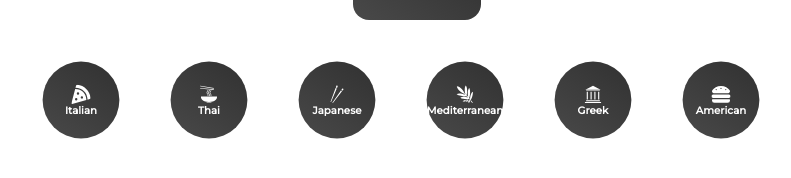
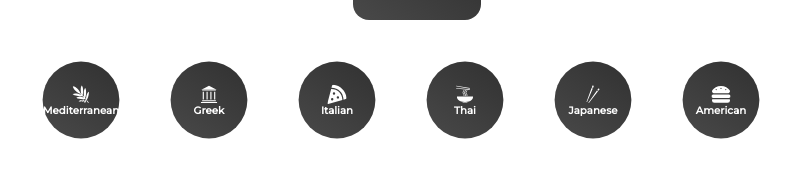
Before and after one commit to GabiSza/nyammm-react-app, a React (Create React App) app: page / in a window 1280 px wide. Shown: the part 201-379 px from the top of the page, without its empty margins (223-1014 px from the left). Built offline with nearby package versions, Linux system fonts and the light colour scheme; no server answers.

Commit message:
more changes in Readme

```diff
--- a/src/components/Category.jsx
+++ b/src/components/Category.jsx
@@ -1,7 +1,7 @@
 import {FaPizzaSlice, FaHamburger} from 'react-icons/fa';
 import {GiNoodles, GiChopsticks, GiOlive, GiGreekTemple} from 'react-icons/gi';
 import styled from 'styled-components';
-//styled-components makes things easier even though I like the idea of having a global CSS file too. I still might work on this
+//styled-components makes things easier even though I like the idea of having a global CSS file too. I still might work on
 import { NavLink } from 'react-router-dom';
 
 //the idea of using react-icons makes life so much easier
@@ -11,6 +11,15 @@ import React from 'react'
 function Category() {
   return (
     <List>
+
+    <SLink to={'/cuisine/Mediterranean'}>
+        <GiOlive />
+        <h4>Mediterranean</h4>
+      </SLink>
+    <SLink to={'/cuisine/Greek'}>
+        <GiGreekTemple />
+        <h4>Greek</h4>
+      </SLink>
       <SLink to={'/cuisine/Italian'}>
         <FaPizzaSlice />
         <h4>Italian</h4>
@@ -22,14 +31,6 @@ function Category() {
       <SLink to={'/cuisine/Japanese'}>
         <GiChopsticks />
         <h4>Japanese</h4>
-      </SLink>
-      <SLink to={'/cuisine/Mediterranean'}>
-        <GiOlive />
-        <h4>Mediterranean</h4>
-      </SLink>
-      <SLink to={'/cuisine/Greek'}>
-        <GiGreekTemple />
-        <h4>Greek</h4>
       </SLink>
       <SLink to={'/cuisine/American'}>
         <FaHamburger />
--- a/src/components/Popular.jsx
+++ b/src/components/Popular.jsx
@@ -3,6 +3,9 @@ import styled from 'styled-components';
 import { Splide, SplideSlide} from '@splidejs/react-splide';
 import '@splidejs/splide/dist/css/splide.min.css';
 import {Link} from 'react-router-dom';
+
+//I wanted to create a separate .env file for the apikey but it did not work out.
+//Also the spoonacular API is limited, only 150 requests per day. Then the app stops working.
 
 function Popular() {
    const [popular, setPopular] = useState([]);
@@ -18,7 +21,9 @@ function Popular() {
       if(check) {
         setPopular(JSON.parse(check));
       } else {
+        //getting data from the spoonacular API
         const api = await fetch(`https://api.spoonacular.com/recipes/random?apiKey=ba5c2b5b57d0449e9abafed8e94e5d69&number=9`);
+        //saving it into a variable
         const data = await api.json();
 
         localStorage.setItem("healthy", JSON.stringify(data.recipes));
```
Also changed, not shown: 1 other file (tests, documents, lock files or other folders).
